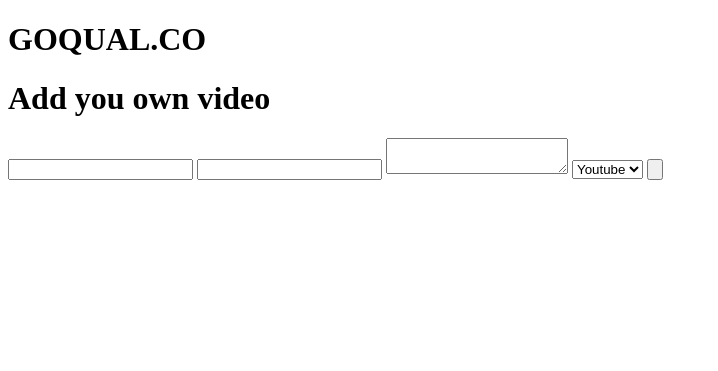
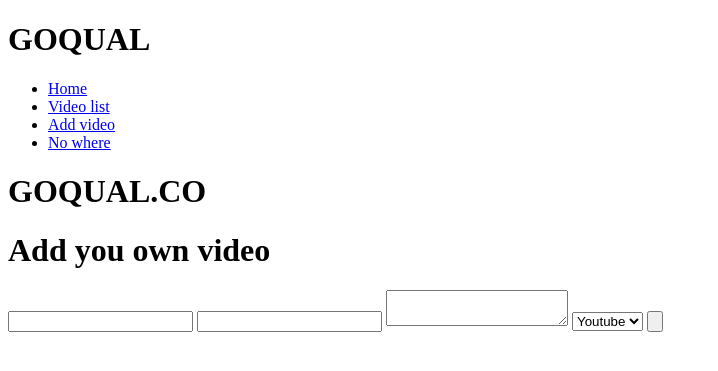
Before and after one commit to paulsoh/goqual-project, a Django app: page /videos/add/ in a window 1280 px wide. Shown: the top 371 px of the page, without its empty margins (0-718 px from the left). Run offline with Django 3.2, Linux system fonts and the light colour scheme.

Commit message:
init: added home view and template  added header and footer html files

```diff
--- a/goqual/video/templates/base.html
+++ b/goqual/goqual/templates/base.html
@@ -5,6 +5,7 @@
     <title>Video View</title>
 </head>
 <body>
+    {% include "header.html" %}
     <h1>GOQUAL.CO</h1>
 
     {% block content %}
--- /dev/null
+++ b/goqual/goqual/templates/header.html
@@ -0,0 +1,20 @@
+<header>
+    <h1>GOQUAL</h1>
+</header>
+<nav>
+    <ul>
+        <li>
+            <a href="{% url 'home' %}">Home</a>
+        </li>
+        <li>
+            <a href="{% url 'videos' %}">Video list</a>
+        </li>
+        <li>
+            <a href="{% url 'new_video' %}">Add video</a>
+        </li>
+        <li>
+            <a href="{% url 'home' %}">No where</a>
+        </li>
+    </ul>
+
+</nav>
--- a/goqual/goqual/urls.py
+++ b/goqual/goqual/urls.py
@@ -1,12 +1,15 @@
 from django.conf.urls import url
 from django.contrib import admin
 
+from goqual.views import HomeTemplateView
 from video.views import VideoDetailView, VideoCreateView, VideoListView
 
 
 urlpatterns = [
     url(r'^admin/', admin.site.urls),
 
+    url(r'^$', HomeTemplateView.as_view(), name="home"),
+
     url(r'^videos/$', VideoListView.as_view(), name="videos"),
     url(r'^videos/(?P<pk>\d+)/$', VideoDetailView.as_view(), name="video"),
     url(r'^videos/add/$', VideoCreateView.as_view(), name="new_video"),
--- /dev/null
+++ b/goqual/goqual/views/__init__.py
@@ -0,0 +1 @@
+from .home import HomeTemplateView
--- /dev/null
+++ b/goqual/goqual/views/home.py
@@ -0,0 +1,6 @@
+from django.views.generic import TemplateView
+
+
+class HomeTemplateView(TemplateView):
+
+    template_name = "home.html"
```
Also changed, not shown: goqual/goqual/templates/home.html (added, +17 -0 lines), goqual/goqual/templates/footer.html (added), goqual/video/views/__init__.py (line endings or trailing spaces).
